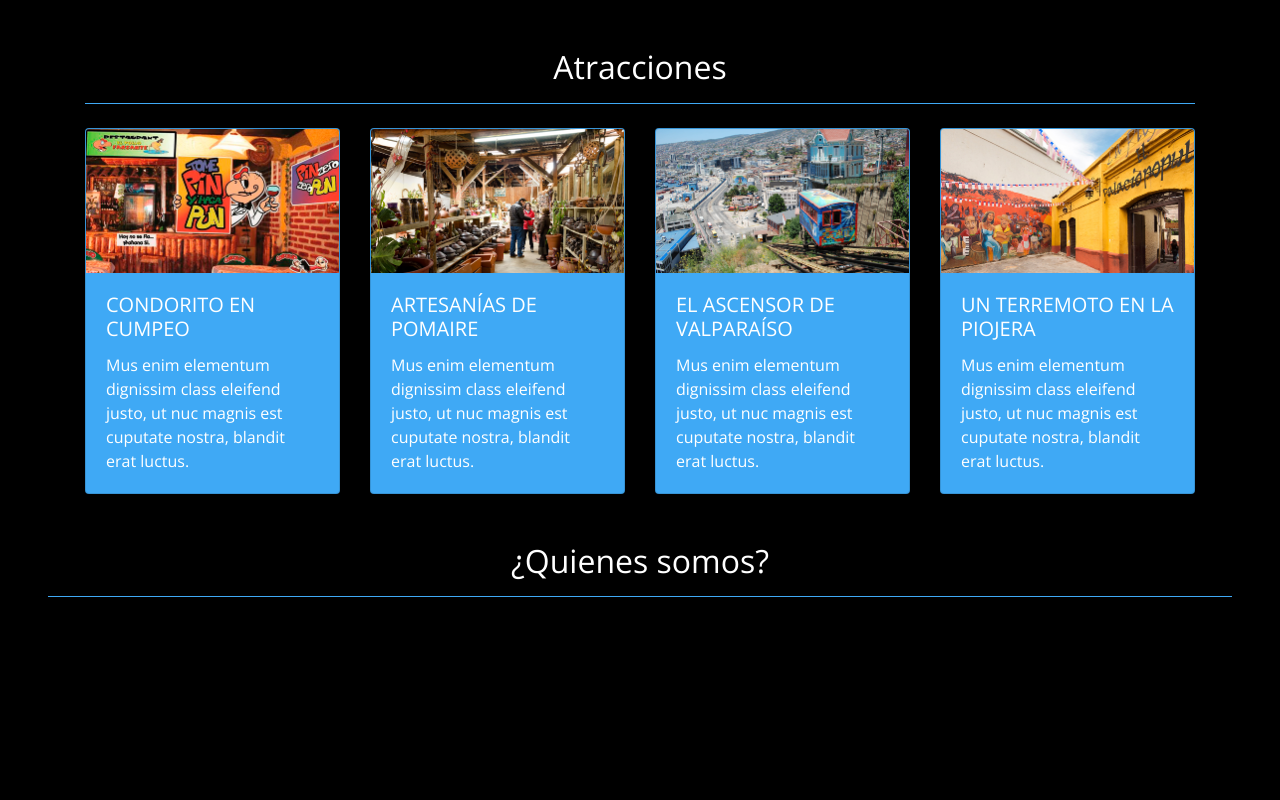
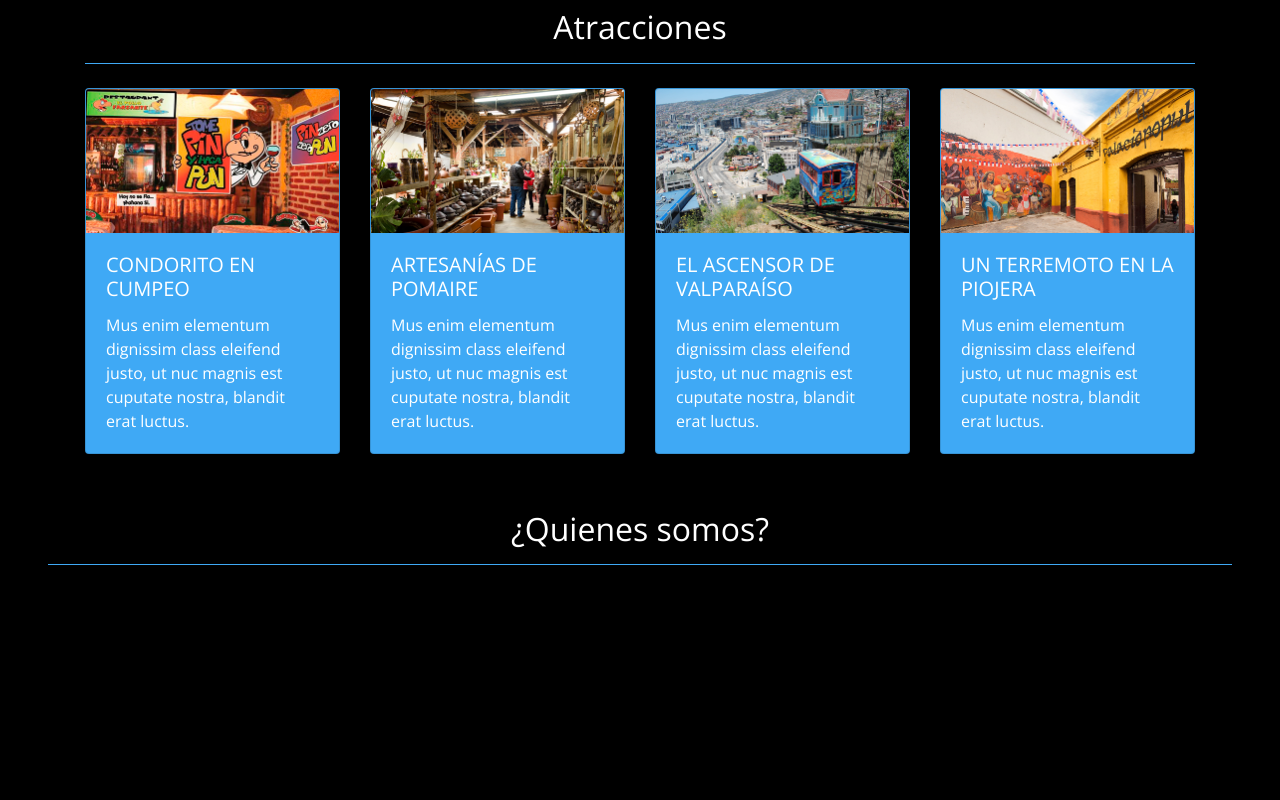
Before and after one commit to carolinabaeza/prueba-viajes-chile, a plain HTML site: page index.html in a window 1280 px wide. Shown: the part 1180-1980 px from the top of the page. Drawn offline with nearby package versions, Linux system fonts and the light colour scheme; a script that the page names is missing.

Commit message:
cambio en padding bottom de tarjetas

```diff
--- a/index.html
+++ b/index.html
@@ -28,7 +28,7 @@
                   <a class="nav-link" href="#">Inicio <span class="sr-only">(current)</span></a>
                 </li>
                 <li class="nav-item">
-                  <a class="nav-link" href="#quienes-somos">Quienes somos</a>
+                  <a class="nav-link" href="#servicios">Servicios</a>
                 </li>
                 <li class="nav-item">
                   <a class="nav-link" href="#atracciones">Atracciones</a>
@@ -70,7 +70,7 @@
               </button>
           </div>
 
-          <section class="py-5 container-fluid text-white d-none d-sm-none d-md-block d-lg-block d-xl-block d-xs-none" id="quienes-somos">
+          <section class="py-5 container-fluid text-white d-none d-sm-none d-md-block d-lg-block d-xl-block d-xs-none" id="servicios">
           <div class="container">
                 <h2 class="text-center">Servicios</h2>
                 <hr>
@@ -105,14 +105,14 @@
 
 
 <!--atracciones tarjetas -->
-        <section class="py-5 container-fluid text-white" id="atracciones">
+        <section class="py-2 container-fluid text-white" id="atracciones">
             <div class="container">
                   <h2 class="text-center">Atracciones</h2>
                   <hr>
 
                   <div class="row mt-4">
 
-                    <div class="col-md-3 col-12">
+                    <div class="col-md-3 col-12 pb-4">
                         <div class="card fondo-titulo-articulo">
                             <img src="assets/img/card-cumpeo-condorito.png" class="card-img-top" alt="Condorito en Cumpeo">
                             <div class="card-body">
@@ -123,7 +123,7 @@
                           </div>
                     </div>
 
-                    <div class="col-md-3 col-12">
+                    <div class="col-md-3 col-12 pb-4">
                         <div class="card fondo-titulo-articulo">
                             <img src="assets/img/card-pomaire.png" class="card-img-top" alt="Pomaire">
                             <div class="card-body">
@@ -134,7 +134,7 @@
                           </div>
                     </div>
 
-                    <div class="col-md-3 col-12">
+                    <div class="col-md-3 col-12 pb-4">
                         <div class="card fondo-titulo-articulo">
                             <img src="assets/img/card-ascensor-artilleria.png" class="card-img-top" alt="Ascensor artilleria">
                             <div class="card-body">
@@ -145,7 +145,7 @@
                           </div>
                     </div>
 
-                    <div class="col-md-3 col-12">
+                    <div class="col-md-3 col-12 pb-4">
                         <div class="card fondo-titulo-articulo">
                             <img src="assets/img/card-la-piojera.png" class="card-img-top" alt="La Piojera">
                             <div class="card-body">
@@ -162,7 +162,7 @@
           </section>
 
 <!--contacto typeform-->
-          <section id="contacto" class="px-5">
+          <section id="contacto" class="px-5 pt-4">
             <h2 class="text-center">¿Quienes somos?</h2>
                 <hr>
 
```
